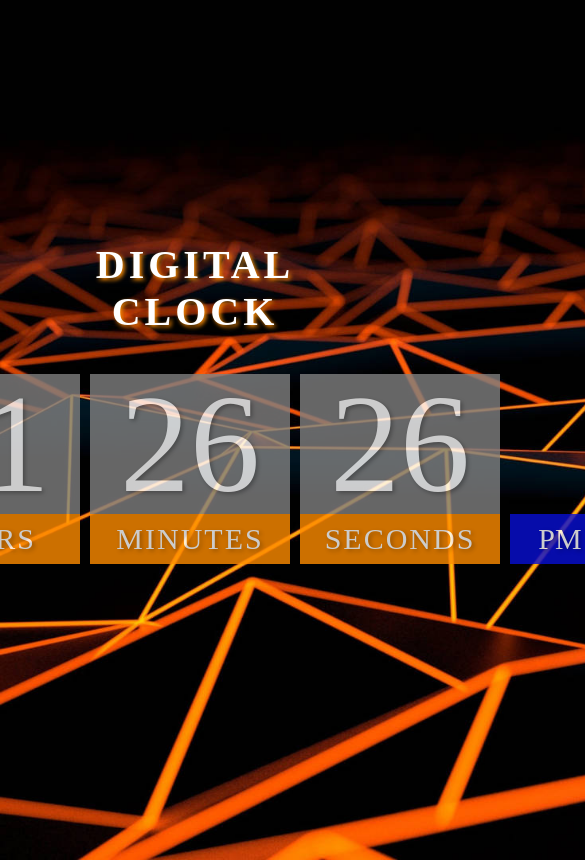
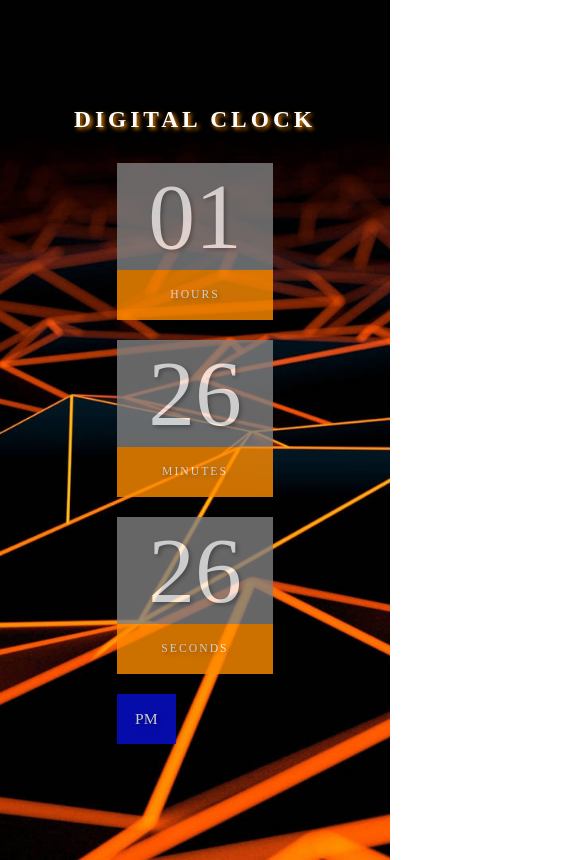
Before and after one commit to Achilovraf/Digital-Clock, a plain HTML site: page index1.html in a window 390 px wide. Shown: the top 860 px of the page, 585 px wide, since content can reach past the window. Drawn offline with Linux system fonts and the light colour scheme.

Commit message:
fix: add responsive styles with media queries

```diff
--- a/index1.html
+++ b/index1.html
@@ -38,15 +38,15 @@
     }
 
     .clock span {
-      width: 200px;
-      height: 140px;
+      width: 15vw;
+      height: auto;
       background: gray;
       color: white;
       opacity: 0.8;
       display: flex;
       justify-content: center;
       align-items: center;
-      font-size: 140px;
+      font-size: 10vw;
       text-shadow: 2px 2px 4px rgba(0, 0, 0, 0.3);
     }
 
@@ -67,6 +67,35 @@
       height: 50px;
       font-size: 30px;
       background: rgb(8, 15, 213);
+    }
+    @media (max-width: 768px) {
+      .clock {
+        flex-direction: column;
+      }
+      .clock span {
+        width: 40vw;
+        font-size: 24vw;
+      }
+
+      .clock .text {
+        font-size: 3vw;
+      }
+      .clock {
+        margin: 0 auto;
+      }
+      .clock div {
+        margin: 10px 0;
+      }
+
+      .clock #ampm {
+        font-size: 4vw;
+        width: 15vw;
+        bottom: auto;
+      }
+
+      h2 {
+        font-size: 6vw;
+      }
     }
   </style>
   <body>
```
